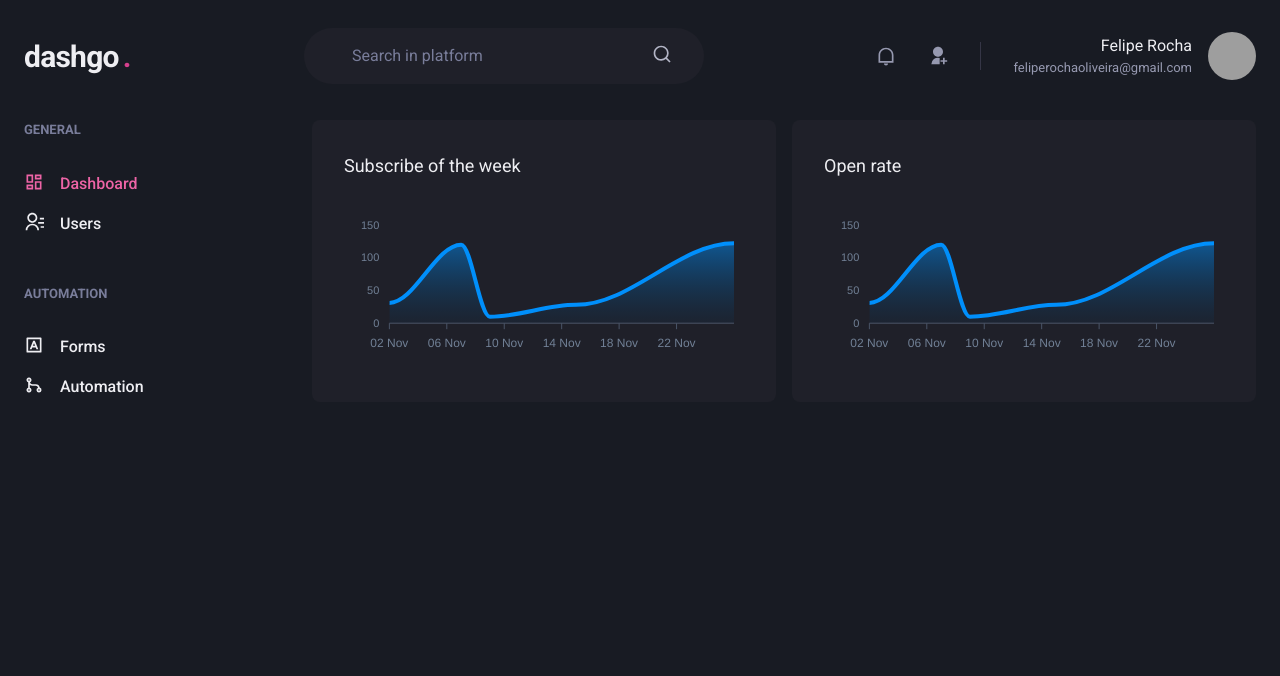
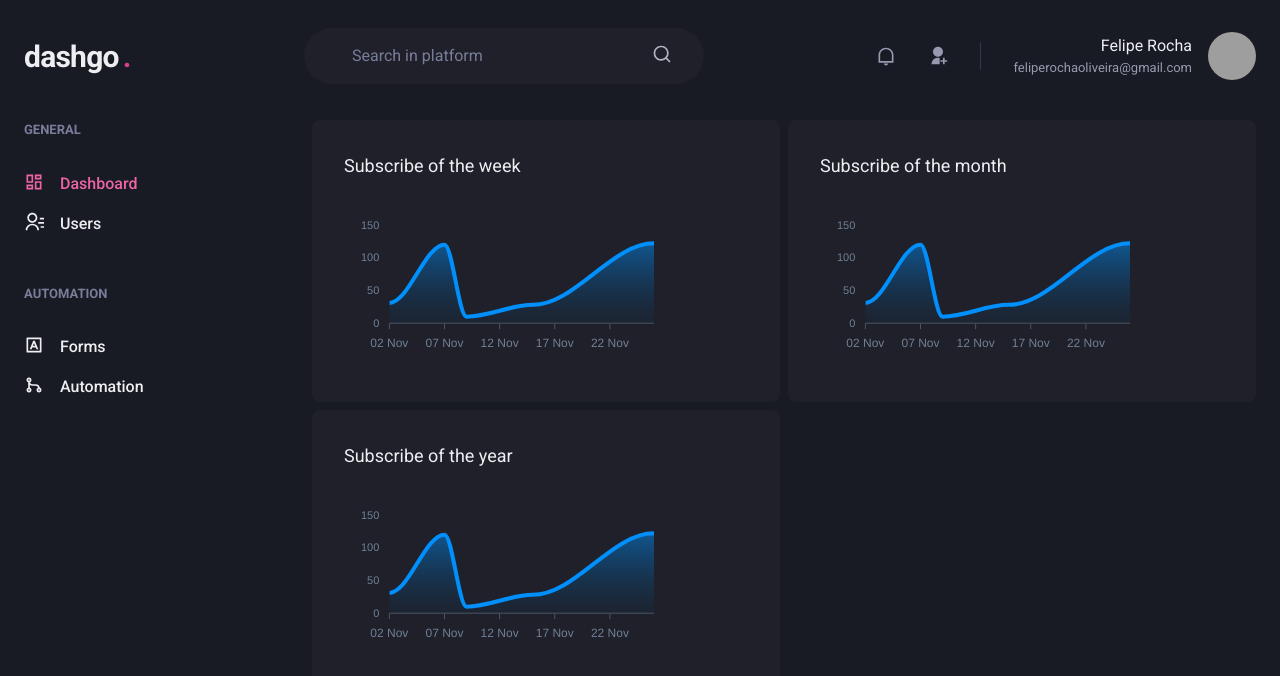
Before and after one commit to FelipeRochaOl/dashgo, a Next.js app: page /dashboard in a window 1280 px wide. Shown: the top 676 px of the page. Built offline with nearby package versions, Linux system fonts and the light colour scheme; grey boxes are pictures that could not be loaded; what miragejs would draw is missing.

Commit message:
Fix charts in dashboard

```diff
--- a/src/pages/dashboard.tsx
+++ b/src/pages/dashboard.tsx
@@ -62,7 +62,7 @@ const dashboard = () => {
       <Header />
       <Flex w="100%" my={6} maxWidth={1480} mx="auto" px={6}>
         <Sidebar />
-        <SimpleGrid flex={1} gap={4} minChildWidth="320px" alignContent="flex-start">
+        <SimpleGrid flex={1} spacing={2} minChildWidth="320px" alignContent="flex-start">
           <Box
             p={[6,8]}
             bg="gray.800"
@@ -70,7 +70,7 @@ const dashboard = () => {
             pb={4}
           >
             <Text fontSize="lg" mb={4}>Subscribe of the week</Text>
-            <Chart options={options} series={series} type="area" height={160} />
+            <Chart options={options} series={series} type="area" width={320} height={160} />
           </Box>
 
           <Box
@@ -79,10 +79,19 @@ const dashboard = () => {
             borderRadius={8}
             pb={4}
           >
-            <Text fontSize="lg" mb={4}>Open rate</Text>
-            <Chart options={options} series={series} type="area" height={160} />
+            <Text fontSize="lg" mb={4}>Subscribe of the month</Text>
+            <Chart options={options} series={series} type="area" width={320} height={160} />
           </Box>
 
+          <Box
+            p={[6,8]}
+            bg="gray.800"
+            borderRadius={8}
+            pb={4}
+          >
+            <Text fontSize="lg" mb={4}>Subscribe of the year</Text>
+            <Chart options={options} series={series} type="area" width={320} height={160} />
+          </Box>
         </SimpleGrid>
       </Flex>
     </Flex>
```
